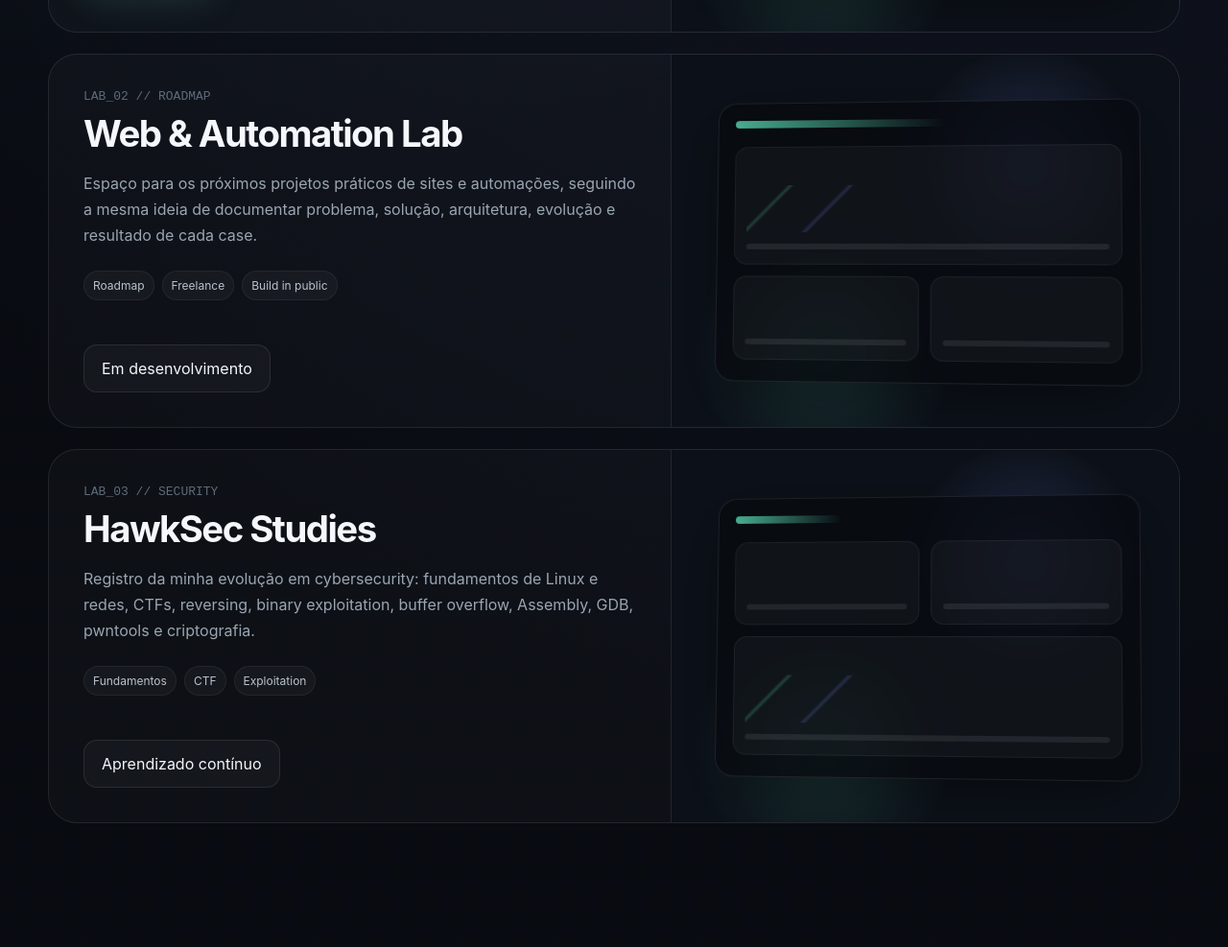
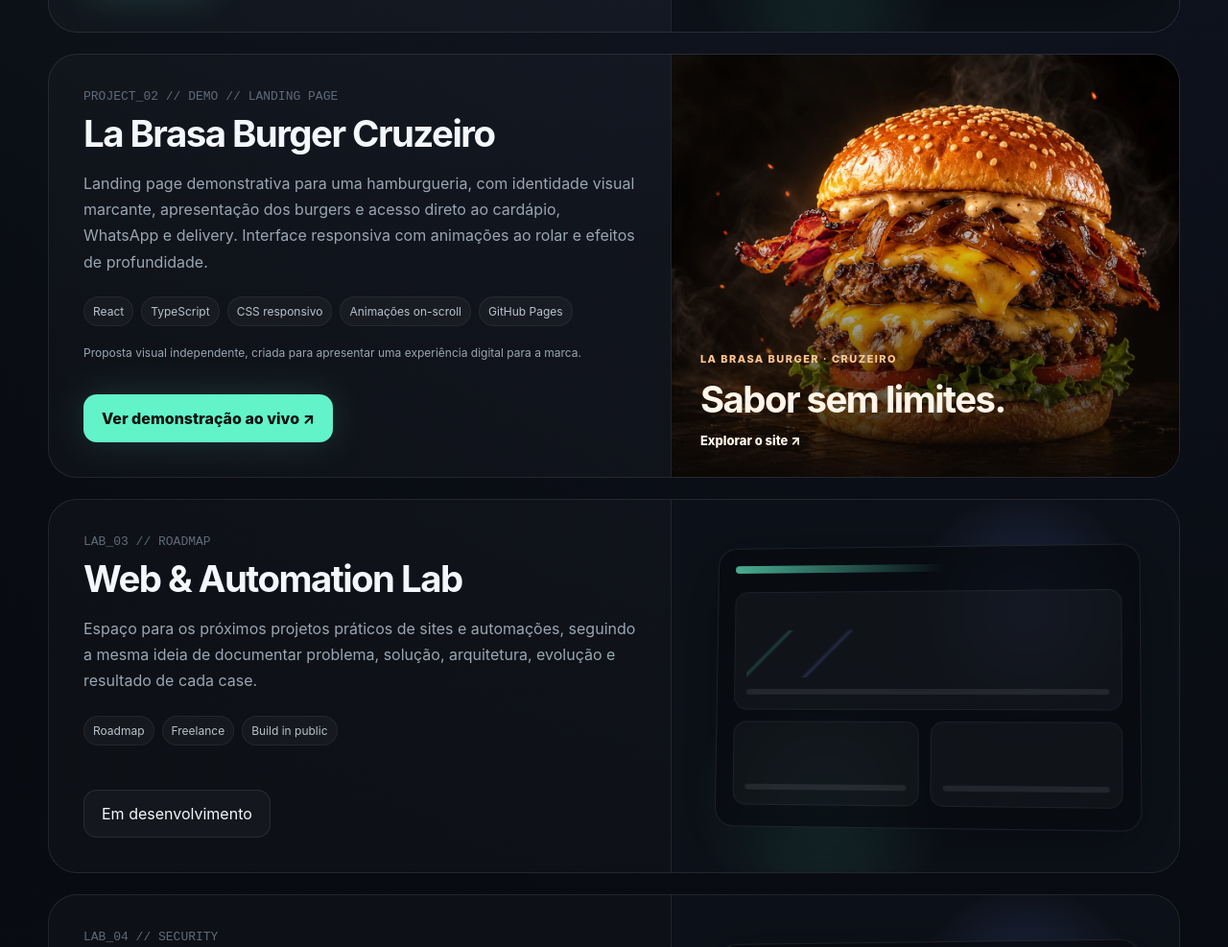
Before and after one commit to marceloguedesss/marceloguedesss.github.io, a plain HTML site: page index.html in a window 1280 px wide. Shown: the part 2339-3326 px from the top of the page at 96% size. Drawn offline with Linux system fonts and the light colour scheme.

Commit message:
Adiciona demonstração La Brasa aos projetos do portfólio

```diff
--- a/index.html
+++ b/index.html
@@ -794,6 +794,20 @@
       .case-meta,.feature-grid,.tech-grid,.scope-diff{grid-template-columns:1fr}
     }
 
+
+    /* La Brasa: preview do projeto publicado */
+    .la-brasa-preview{display:block;background:#100f0e;min-height:390px}
+    .la-brasa-preview img{position:absolute;inset:0;width:100%;height:100%;object-fit:cover;object-position:62% center;transition:transform .6s ease}
+    .la-brasa-preview::after{content:"";position:absolute;inset:0;background:linear-gradient(180deg,transparent 35%,rgba(12,8,5,.92) 100%);pointer-events:none}
+    .la-brasa-preview:hover img{transform:scale(1.035)}
+    .la-brasa-preview:focus-visible{outline:3px solid #ff7a18;outline-offset:-4px}
+    .la-brasa-preview-caption{position:absolute;left:30px;right:30px;bottom:30px;z-index:1;display:grid;gap:12px}
+    .la-brasa-preview-caption span{font-size:11px;font-weight:800;letter-spacing:.13em;color:#ffc590}
+    .la-brasa-preview-caption strong{font-size:clamp(1.8rem,3vw,2.5rem);letter-spacing:-.04em;color:#fff5e9}
+    .la-brasa-preview-caption .la-brasa-preview-link{color:#fff5e9;letter-spacing:0;font-size:13px}
+    .project-content .la-brasa-note{font-size:12px;line-height:1.6;margin-top:18px}
+    @media(max-width:620px){.la-brasa-preview{min-height:310px}.la-brasa-preview-caption{left:24px;right:24px;bottom:24px}}
+    @media(prefers-reduced-motion:reduce){.la-brasa-preview img{transition:none}.la-brasa-preview:hover img{transform:none}}
   </style>
 </head>
 <body>
@@ -921,7 +935,7 @@
             <div class="eyebrow">02 / Projetos</div>
             <h2>Projetos em destaque.</h2>
           </div>
-          <p>Um projeto real, minha trilha de estudos e os próximos cases que vou construir conforme avanço em desenvolvimento e automação.</p>
+          <p>Aplicações e experiências web publicadas, minha trilha de estudos e os próximos projetos em desenvolvimento e automação.</p>
         </div>
 
         <div class="projects">
@@ -958,10 +972,39 @@
             </div>
           </article>
 
+          <article class="project reveal" id="projeto-la-brasa">
+            <div class="project-content">
+              <div>
+                <div class="project-num">PROJECT_02 // DEMO // LANDING PAGE</div>
+                <h3>La Brasa Burger Cruzeiro</h3>
+                <p>Landing page demonstrativa para uma hamburgueria, com identidade visual marcante, apresentação dos burgers e acesso direto ao cardápio, WhatsApp e delivery. Interface responsiva com animações ao rolar e efeitos de profundidade.</p>
+                <div class="tags">
+                  <span class="tag">React</span>
+                  <span class="tag">TypeScript</span>
+                  <span class="tag">CSS responsivo</span>
+                  <span class="tag">Animações on-scroll</span>
+                  <span class="tag">GitHub Pages</span>
+                </div>
+                <p class="la-brasa-note">Proposta visual independente, criada para apresentar uma experiência digital para a marca.</p>
+              </div>
+              <div class="project-actions">
+                <a class="btn primary" href="https://marceloguedesss.github.io/la-brasa/" target="_blank" rel="noopener noreferrer">Ver demonstração ao vivo ↗</a>
+              </div>
+            </div>
+            <a class="project-visual la-brasa-preview" href="https://marceloguedesss.github.io/la-brasa/" target="_blank" rel="noopener noreferrer" aria-label="Abrir demonstração da La Brasa Burger Cruzeiro">
+              <img src="./la-brasa/images/hero.webp" alt="Hambúrguer artesanal em uma composição ilustrativa do site La Brasa" loading="lazy" decoding="async" width="1536" height="1024" />
+              <div class="la-brasa-preview-caption">
+                <span>LA BRASA BURGER · CRUZEIRO</span>
+                <strong>Sabor sem limites.</strong>
+                <span class="la-brasa-preview-link">Explorar o site ↗</span>
+              </div>
+            </a>
+          </article>
+
           <article class="project reveal">
             <div class="project-content">
               <div>
-                <div class="project-num">LAB_02 // ROADMAP</div>
+                <div class="project-num">LAB_03 // ROADMAP</div>
                 <h3>Web & Automation Lab</h3>
                 <p>Espaço para os próximos projetos práticos de sites e automações, seguindo a mesma ideia de documentar problema, solução, arquitetura, evolução e resultado de cada case.</p>
                 <div class="tags"><span class="tag">Roadmap</span><span class="tag">Freelance</span><span class="tag">Build in public</span></div>
@@ -983,7 +1026,7 @@
           <article class="project reveal">
             <div class="project-content">
               <div>
-                <div class="project-num">LAB_03 // SECURITY</div>
+                <div class="project-num">LAB_04 // SECURITY</div>
                 <h3>HawkSec Studies</h3>
                 <p>Registro da minha evolução em cybersecurity: fundamentos de Linux e redes, CTFs, reversing, binary exploitation, buffer overflow, Assembly, GDB, pwntools e criptografia.</p>
                 <div class="tags"><span class="tag">Fundamentos</span><span class="tag">CTF</span><span class="tag">Exploitation</span></div>
@@ -1507,8 +1550,9 @@
       ],
       projects: [
         "01 Aujuda! — evolução de aplicação em C para uma experiência Web publicada",
-        "02 Web & Automation Lab — roadmap",
-        "03 HawkSec Studies — continuous learning"
+        "02 La Brasa Burger Cruzeiro — landing page demonstrativa publicada",
+        "03 Web & Automation Lab — roadmap",
+        "04 HawkSec Studies — continuous learning"
       ],
       languages: ["Portuguese: native", "English: intermediate (B1)"],
       formation: [
```
